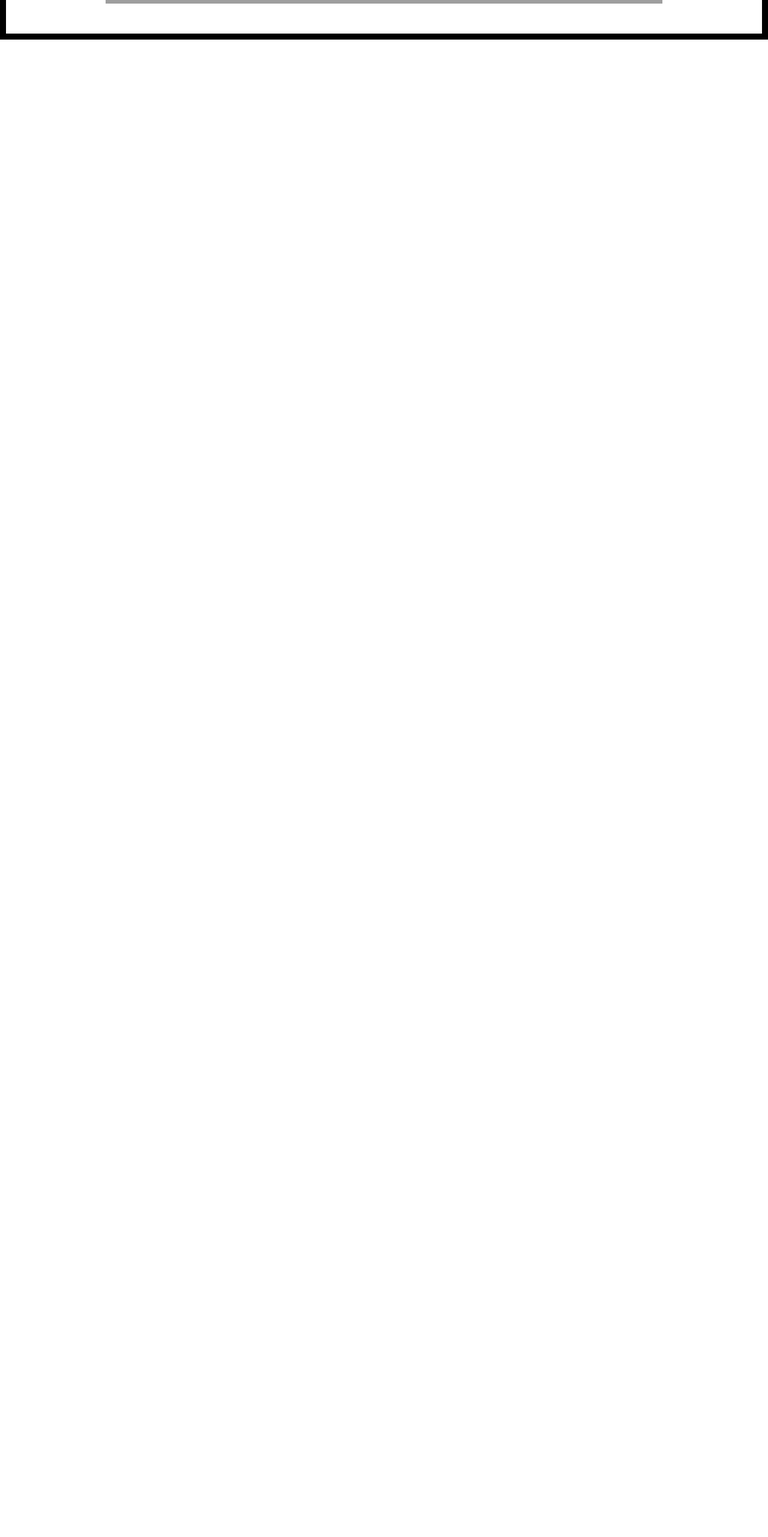
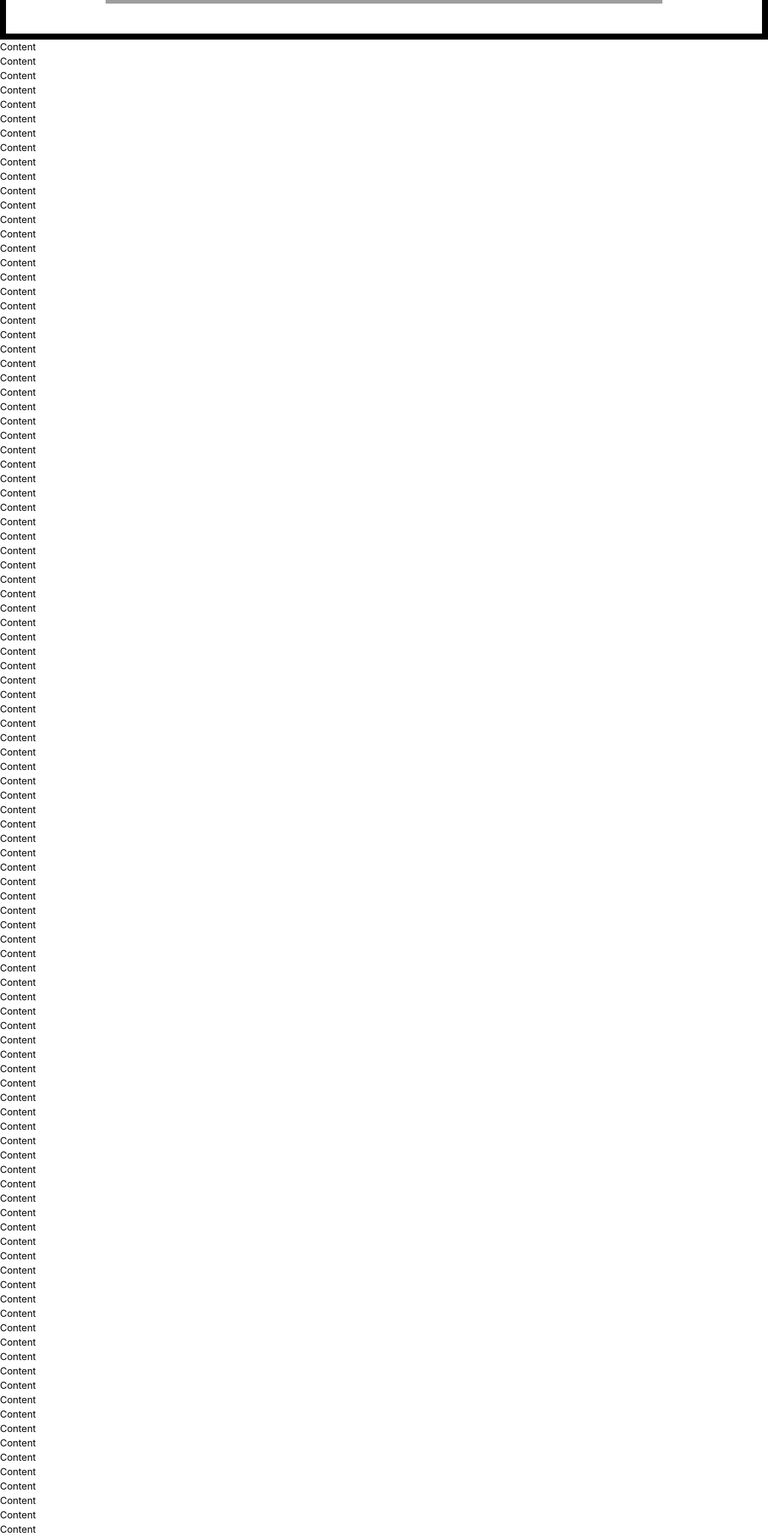
Before and after one commit to LevanKhorava/whiskeyDays, a React (Create React App) app: page / in a window 1280 px wide. Shown: the part 1168-3731 px from the top of the page at 60% size. Before the commit the page ends 1234 px from the top, so only its background shows below. Built offline with nearby package versions, Linux system fonts and the light colour scheme; grey boxes are pictures that could not be loaded.

Commit message:
add text

```diff
--- a/src/App.js
+++ b/src/App.js
@@ -8,6 +8,158 @@ function App() {
     <div className="app">
       <Header />
       <Location />
+      <p>Content</p>
+      <p>Content</p>
+      <p>Content</p>
+      <p>Content</p>
+      <p>Content</p>
+      <p>Content</p>
+      <p>Content</p>
+      <p>Content</p>
+      <p>Content</p>
+      <p>Content</p>
+      <p>Content</p>
+      <p>Content</p>
+      <p>Content</p>
+      <p>Content</p>
+      <p>Content</p>
+      <p>Content</p>
+      <p>Content</p>
+      <p>Content</p>
+      <p>Content</p>
+      <p>Content</p>
+      <p>Content</p>
+      <p>Content</p>
+      <p>Content</p>
+      <p>Content</p>
+      <p>Content</p>
+      <p>Content</p>
+      <p>Content</p>
+      <p>Content</p>
+      <p>Content</p>
+      <p>Content</p>
+      <p>Content</p>
+      <p>Content</p>
+      <p>Content</p>
+      <p>Content</p>
+      <p>Content</p>
+      <p>Content</p>
+      <p>Content</p>
+      <p>Content</p>
+      <p>Content</p>
+      <p>Content</p>
+      <p>Content</p>
+      <p>Content</p>
+      <p>Content</p>
+      <p>Content</p>
+      <p>Content</p>
+      <p>Content</p>
+      <p>Content</p>
+      <p>Content</p>
+      <p>Content</p>
+      <p>Content</p>
+      <p>Content</p>
+      <p>Content</p>
+      <p>Content</p>
+      <p>Content</p>
+      <p>Content</p>
+      <p>Content</p>
+      <p>Content</p>
+      <p>Content</p>
+      <p>Content</p>
+      <p>Content</p>
+      <p>Content</p>
+      <p>Content</p>
+      <p>Content</p>
+      <p>Content</p>
+      <p>Content</p>
+      <p>Content</p>
+      <p>Content</p>
+      <p>Content</p>
+      <p>Content</p>
+      <p>Content</p>
+      <p>Content</p>
+      <p>Content</p>
+      <p>Content</p>
+      <p>Content</p>
+      <p>Content</p>
+      <p>Content</p>
+      <p>Content</p>
+      <p>Content</p>
+      <p>Content</p>
+      <p>Content</p>
+      <p>Content</p>
+      <p>Content</p>
+      <p>Content</p>
+      <p>Content</p>
+      <p>Content</p>
+      <p>Content</p>
+      <p>Content</p>
+      <p>Content</p>
+      <p>Content</p>
+      <p>Content</p>
+      <p>Content</p>
+      <p>Content</p>
+      <p>Content</p>
+      <p>Content</p>
+      <p>Content</p>
+      <p>Content</p>
+      <p>Content</p>
+      <p>Content</p>
+      <p>Content</p>
+      <p>Content</p>
+      <p>Content</p>
+      <p>Content</p>
+      <p>Content</p>
+      <p>Content</p>
+      <p>Content</p>
+      <p>Content</p>
+      <p>Content</p>
+      <p>Content</p>
+      <p>Content</p>
+      <p>Content</p>
+      <p>Content</p>
+      <p>Content</p>
+      <p>Content</p>
+      <p>Content</p>
+      <p>Content</p>
+      <p>Content</p>
+      <p>Content</p>
+      <p>Content</p>
+      <p>Content</p>
+      <p>Content</p>
+      <p>Content</p>
+      <p>Content</p>
+      <p>Content</p>
+      <p>Content</p>
+      <p>Content</p>
+      <p>Content</p>
+      <p>Content</p>
+      <p>Content</p>
+      <p>Content</p>
+      <p>Content</p>
+      <p>Content</p>
+      <p>Content</p>
+      <p>Content</p>
+      <p>Content</p>
+      <p>Content</p>
+      <p>Content</p>
+      <p>Content</p>
+      <p>Content</p>
+      <p>Content</p>
+      <p>Content</p>
+      <p>Content</p>
+      <p>Content</p>
+      <p>Content</p>
+      <p>Content</p>
+      <p>Content</p>
+      <p>Content</p>
+      <p>Content</p>
+      <p>Content</p>
+      <p>Content</p>
+      <p>Content</p>
+      <p>Content</p>
+      <p>Content</p>
     </div>
   );
 }
```
